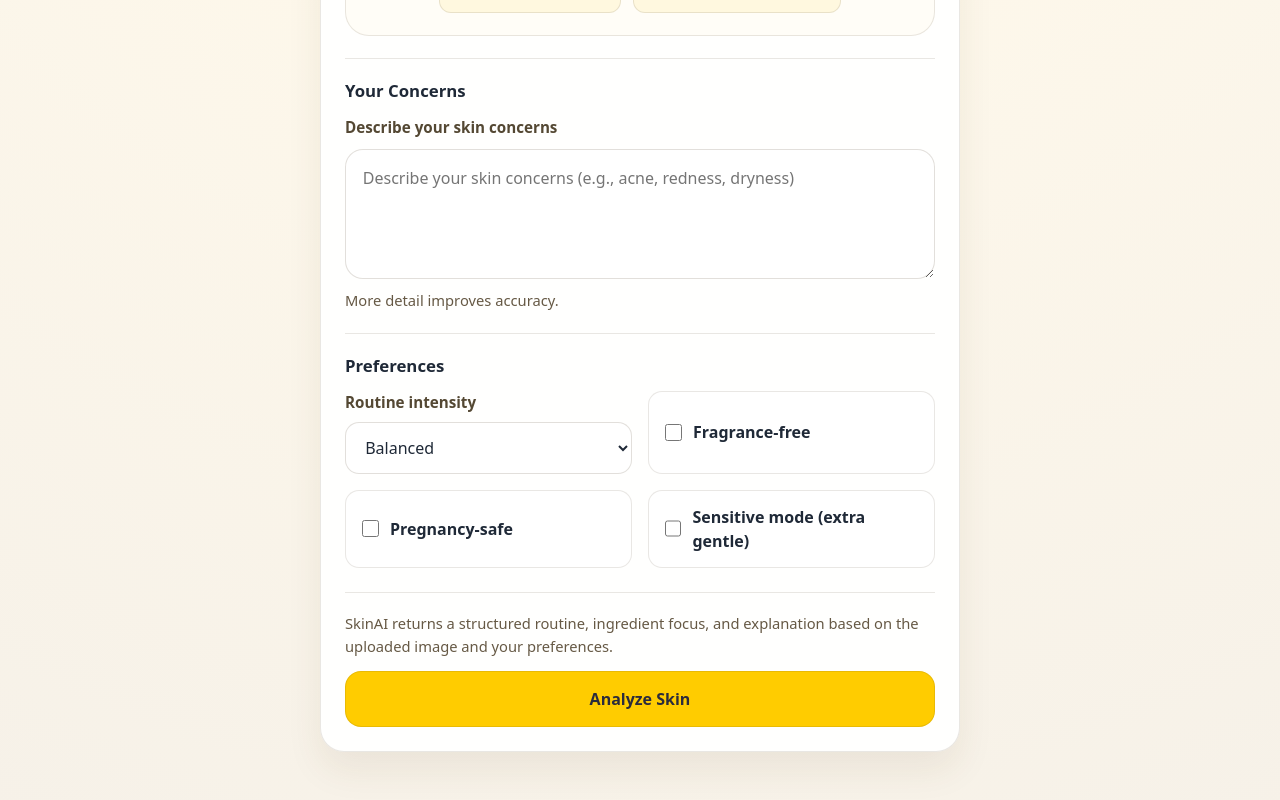
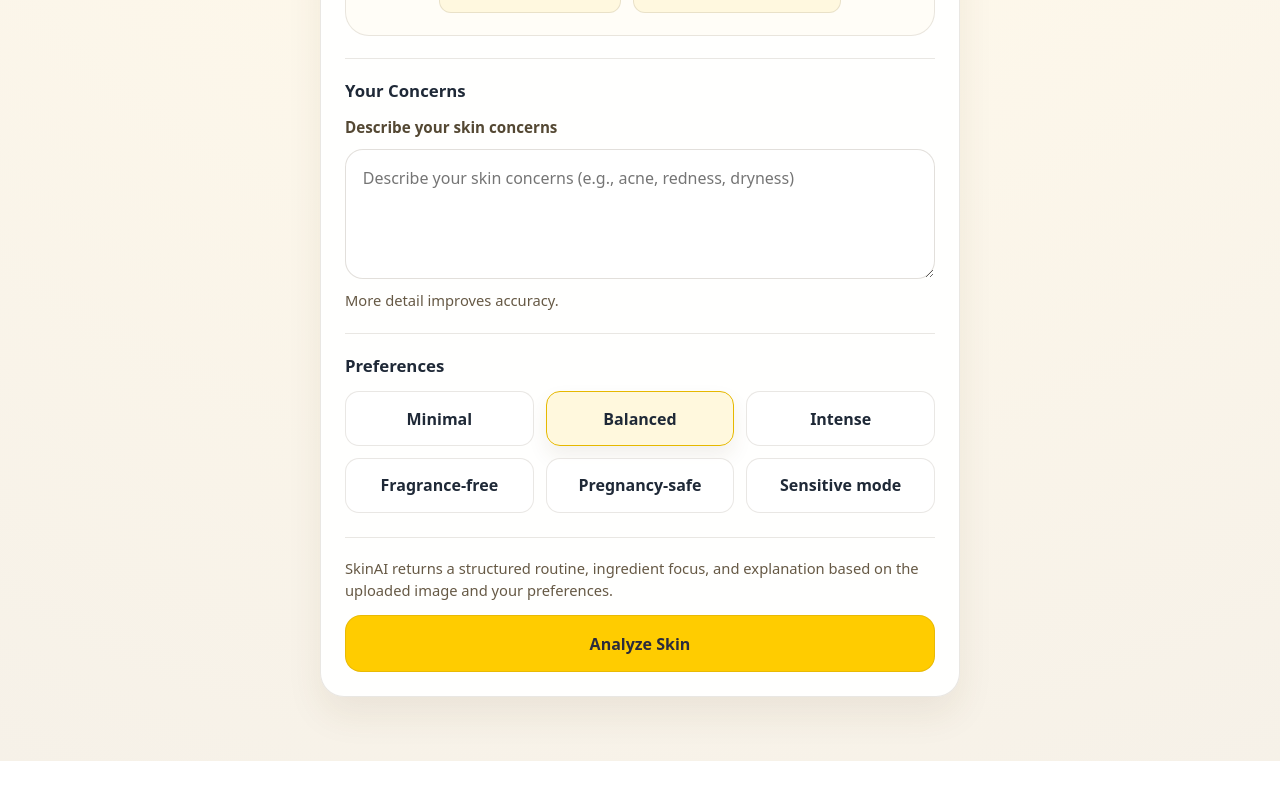
Before and after one commit to sinsanitized/SkinAi, a React (Vite) app in the folder apps/web/: page / in a window 1280 px wide. Shown: the part 565-1365 px from the top of the page. After the commit the page ends 1326 px from the top, so only its background shows below. Built offline with nearby package versions, Linux system fonts and the light colour scheme; no server answers.

Commit message:
fix: unify preferences into a balanced chip grid and rename intense mode

```diff
--- a/apps/web/src/pages/Home.css
+++ b/apps/web/src/pages/Home.css
@@ -107,50 +107,61 @@
 
 .prefs-grid {
   display: grid;
-  grid-template-columns: repeat(2, minmax(0, 1fr));
-  gap: 1rem 1rem;
-  align-items: stretch;
+  grid-template-columns: repeat(3, minmax(0, 1fr));
+  gap: 0.75rem;
+  margin: 0;
+  padding: 0;
+  border: 0;
 }
 
-.pref {
-  display: grid;
-  gap: 0.5rem;
+.prefLegend {
+  position: absolute;
+  width: 1px;
+  height: 1px;
+  padding: 0;
+  margin: -1px;
+  overflow: hidden;
+  clip: rect(0, 0, 0, 0);
+  white-space: nowrap;
+  border: 0;
 }
 
-.pref label {
-  font-size: 0.95rem;
-  font-weight: 700;
-  color: var(--text-tertiary);
+.preferenceChip {
+  position: relative;
+  display: block;
 }
 
-.pref input,
-.pref select {
-  min-height: 3rem;
-  width: 100%;
-  padding: 0.8rem 0.95rem;
-  border-radius: 14px;
-  border: 1px solid var(--border-strong);
-  background: var(--surface-input);
-  color: var(--text-primary);
+.preferenceChip input {
+  position: absolute;
+  opacity: 0;
+  pointer-events: none;
 }
 
-.checkbox {
+.preferenceChip span {
   display: flex;
   align-items: center;
-  gap: 0.7rem;
+  justify-content: center;
+  width: 100%;
   min-height: 3.4rem;
   padding: 0.9rem 1rem;
   border-radius: 14px;
   border: 1px solid var(--border-soft);
   background: var(--surface-input-soft);
-  font-weight: 600;
+  font-weight: 700;
   color: var(--text-primary);
+  transition: border-color 0.18s ease, background-color 0.18s ease,
+    transform 0.18s ease, box-shadow 0.18s ease;
 }
 
-.checkbox input {
-  width: 1.05rem;
-  height: 1.05rem;
-  margin: 0;
+.preferenceChip input:checked + span {
+  border-color: var(--accent-primary-hover);
+  background: color-mix(in srgb, var(--surface-pill) 88%, transparent);
+  box-shadow: 0 10px 20px var(--shadow-soft);
+}
+
+.preferenceChip input:focus-visible + span {
+  outline: 3px solid rgba(234, 179, 8, 0.45);
+  outline-offset: 2px;
 }
 
 .intakeFooter {
--- a/apps/web/src/pages/Home.tsx
+++ b/apps/web/src/pages/Home.tsx
@@ -132,26 +132,60 @@ function Home() {
 
             <section className="intakeSection">
               <h2 className="sectionTitle">Preferences</h2>
-              <div className="prefs-grid">
-                <div className="pref">
-                  <label htmlFor="routine-intensity">Routine intensity</label>
-                  <select
-                    id="routine-intensity"
-                    value={analysisOptions.routineIntensity || "balanced"}
+              <fieldset className="prefs-grid">
+                <legend className="prefLegend">Preferences</legend>
+                <label className="preferenceChip">
+                  <input
+                    type="radio"
+                    name="routine-intensity"
+                    value="minimal"
+                    checked={analysisOptions.routineIntensity === "minimal"}
                     onChange={(e) =>
                       setAnalysisOptions((currentOptions) => ({
                         ...currentOptions,
                         routineIntensity: e.target.value as RoutineIntensity,
                       }))
                     }
-                  >
-                    <option value="minimal">Minimal</option>
-                    <option value="balanced">Balanced</option>
-                    <option value="more_active">More active</option>
-                  </select>
-                </div>
+                  />
+                  <span>Minimal</span>
+                </label>
 
-                <label className="checkbox">
+                <label className="preferenceChip">
+                  <input
+                    type="radio"
+                    name="routine-intensity"
+                    value="balanced"
+                    checked={
+                      (analysisOptions.routineIntensity || "balanced") ===
+                      "balanced"
+                    }
+                    onChange={(e) =>
+                      setAnalysisOptions((currentOptions) => ({
+                        ...currentOptions,
+                        routineIntensity: e.target.value as RoutineIntensity,
+                      }))
+                    }
+                  />
+                  <span>Balanced</span>
+                </label>
+
+                <label className="preferenceChip">
+                  <input
+                    type="radio"
+                    name="routine-intensity"
+                    value="more_active"
+                    checked={analysisOptions.routineIntensity === "more_active"}
+                    onChange={(e) =>
+                      setAnalysisOptions((currentOptions) => ({
+                        ...currentOptions,
+                        routineIntensity: e.target.value as RoutineIntensity,
+                      }))
+                    }
+                  />
+                  <span>Intense</span>
+                </label>
+
+                <label className="preferenceChip">
                   <input
                     type="checkbox"
                     checked={!!analysisOptions.fragranceFree}
@@ -162,10 +196,10 @@ function Home() {
                       }))
                     }
                   />
-                  Fragrance-free
+                  <span>Fragrance-free</span>
                 </label>
 
-                <label className="checkbox">
+                <label className="preferenceChip">
                   <input
                     type="checkbox"
                     checked={!!analysisOptions.pregnancySafe}
@@ -176,10 +210,10 @@ function Home() {
                       }))
                     }
                   />
-                  Pregnancy-safe
+                  <span>Pregnancy-safe</span>
                 </label>
 
-                <label className="checkbox">
+                <label className="preferenceChip">
                   <input
                     type="checkbox"
                     checked={!!analysisOptions.sensitiveMode}
@@ -190,9 +224,9 @@ function Home() {
                       }))
                     }
                   />
-                  Sensitive mode (extra gentle)
+                  <span>Sensitive mode</span>
                 </label>
-              </div>
+              </fieldset>
             </section>
 
             <div className="intakeFooter">
```
Also changed, not shown: 1 other file (tests, documents, lock files or other folders).
